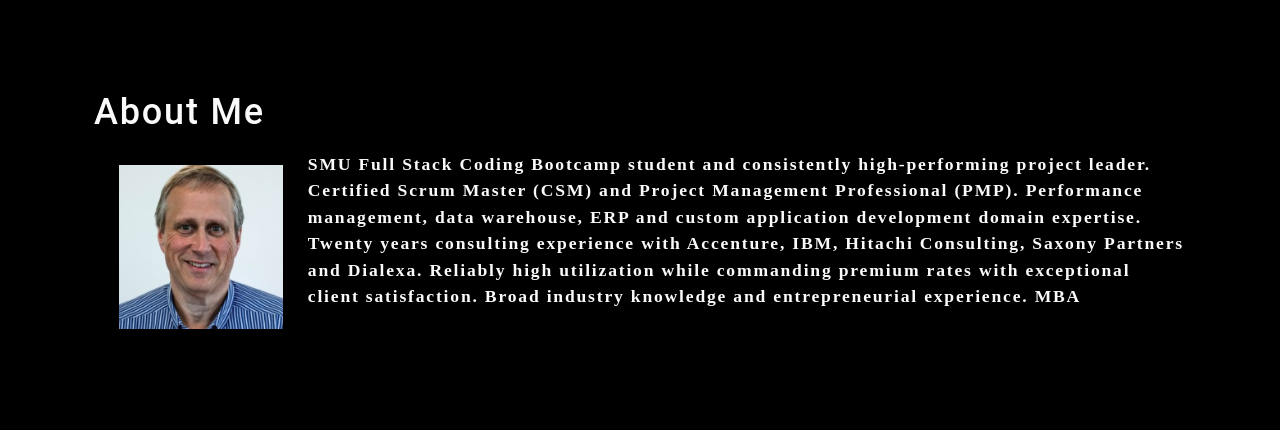
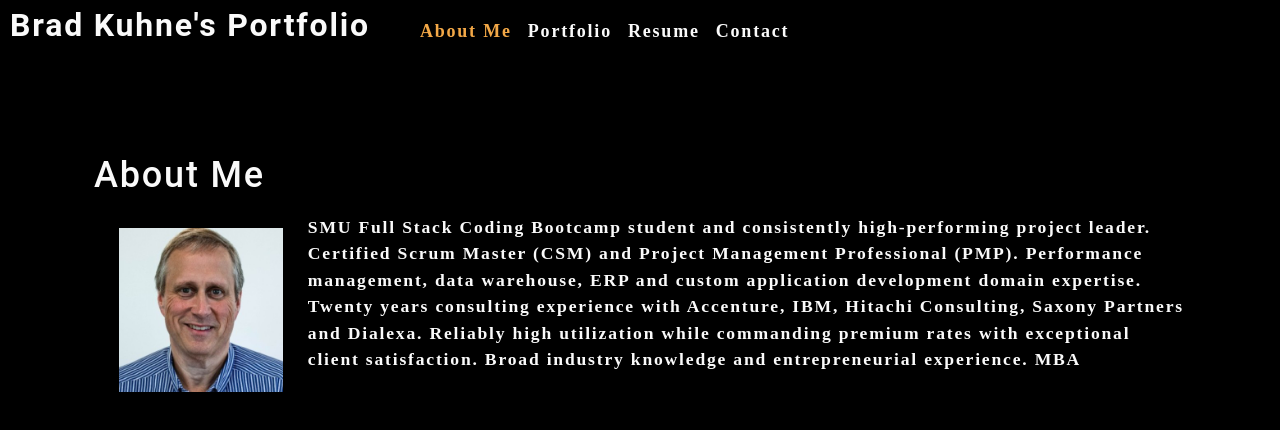
Before and after one commit to bradkuhne/kuhne-portfolio-spa, a React (Create React App) app: page / in a window 1280 px wide. Shown: the top 430 px of the page. Built offline with nearby package versions, Linux system fonts and the light colour scheme.

Commit message:
skeleton nav bar setup with categories

```diff
--- a/src/App.js
+++ b/src/App.js
@@ -1,10 +1,31 @@
-import React from 'react';
+import React, { useState } from 'react';
 import './App.css';
 import About from './components/About';
+import Nav from './components/Nav';
 
 function App() {
+
+  const [categories] = useState([
+    {name: 'About Me'},
+    { name: 'Portfolio', description: 'Select projects developed by Brad Kuhne...' },
+    { name: 'Resume', description: 'Downloadable resume for Brad Kuhne...' },
+    {name: 'Contact', description: 'Let me know if you have any questions or would like me to reach out to you.'}
+  ]);
+
+  const [currentCategory, setCurrentCategory] = useState(categories[0]);
+
+  const [contactSelected, setContactSelected] = useState(false);
+
   return (
     <div>
+      <Nav
+      categories={categories}
+      setCurrentCategory={setCurrentCategory}
+      currentCategory={currentCategory}
+      contactSelected={contactSelected}
+      setContactSelected={setContactSelected}
+      >
+      </Nav>
       <main>
         <About></About>
       </main>
--- a/src/components/Nav/index.js
+++ b/src/components/Nav/index.js
@@ -0,0 +1,46 @@
+import React from 'react';
+import { capitalizeFirstLetter } from "../../utils/helpers";
+
+function Nav(props) {
+
+    const {
+        categories = [],
+        setCurrentCategory,
+        contactSelected,
+        currentCategory,
+        setContactSelected,
+    } = props;
+
+    return (
+        <header className="flex-row px-1">
+            <h2>
+                <a href="/">
+                    Brad Kuhne's Portfolio
+                </a>
+            </h2>
+            <nav>
+                <ul className="flex-row">
+                    {categories.map((category) => (
+                        <li
+                            className={`mx-1 ${currentCategory.name === category.name && !contactSelected && 'navActive'
+                                }`}
+                            key={category.name}
+                        >
+                            <span
+                                onClick={() => {
+                                    setCurrentCategory(category);
+                                    setContactSelected(false);
+                                }}
+                            >
+                                {capitalizeFirstLetter(category.name)}
+                            </span>
+                        </li>
+                    ))}
+                </ul>
+
+            </nav>
+        </header>
+    );
+}
+
+export default Nav;
```
